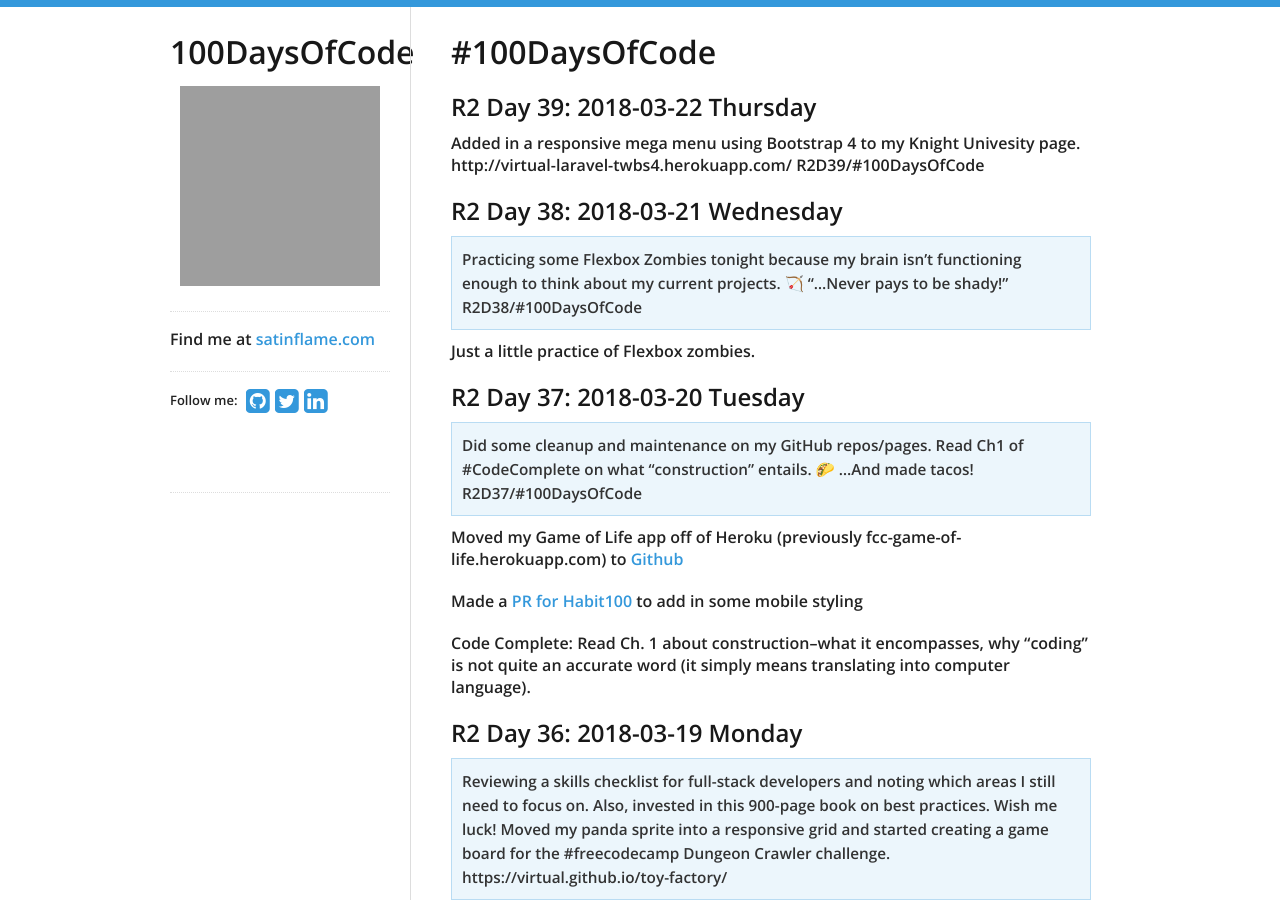
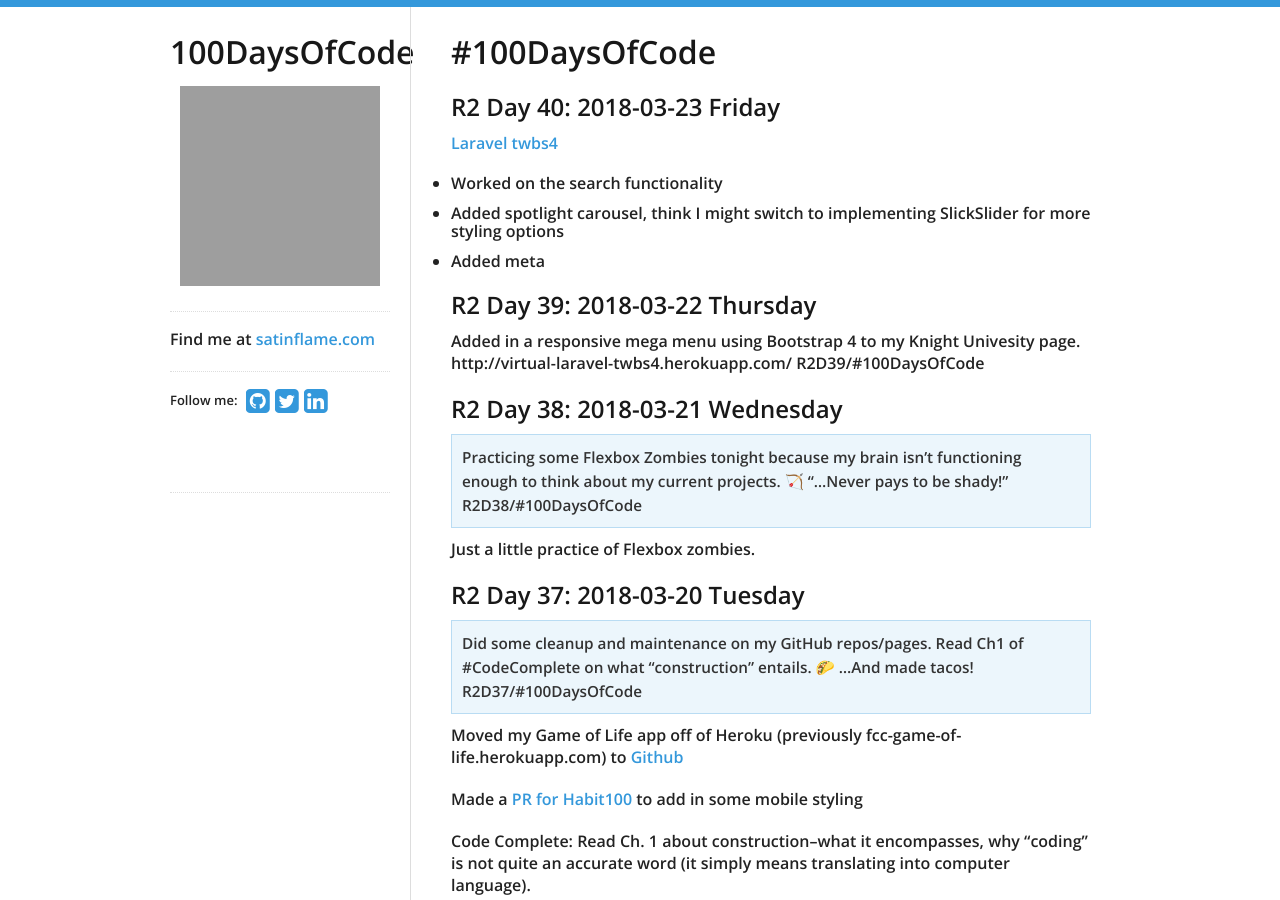
Before and after one commit to virtual/100daysofcode, a Jekyll site: the page built from index.md, in a window 1280 px wide and 900 px high. Built offline with Jekyll 4.4.1, drawn with Linux system fonts in a browser that asks for light colours; nearby versions of some CDN libraries; our own code applies the rules of GitHub Pages for plain Markdown files; grey boxes are pictures that could not be loaded.

Commit message:
Update index.md

```diff
--- a/index.md
+++ b/index.md
@@ -1,4 +1,12 @@
 # #100DaysOfCode
+
+## R2 Day 40: 2018-03-23 Friday
+
+[Laravel twbs4](http://virtual-laravel-twbs4.herokuapp.com/)
+
+- Worked on the search functionality
+- Added spotlight carousel, think I might switch to implementing SlickSlider for more styling options
+- Added meta
 
 ## R2 Day 39: 2018-03-22 Thursday
 
```
